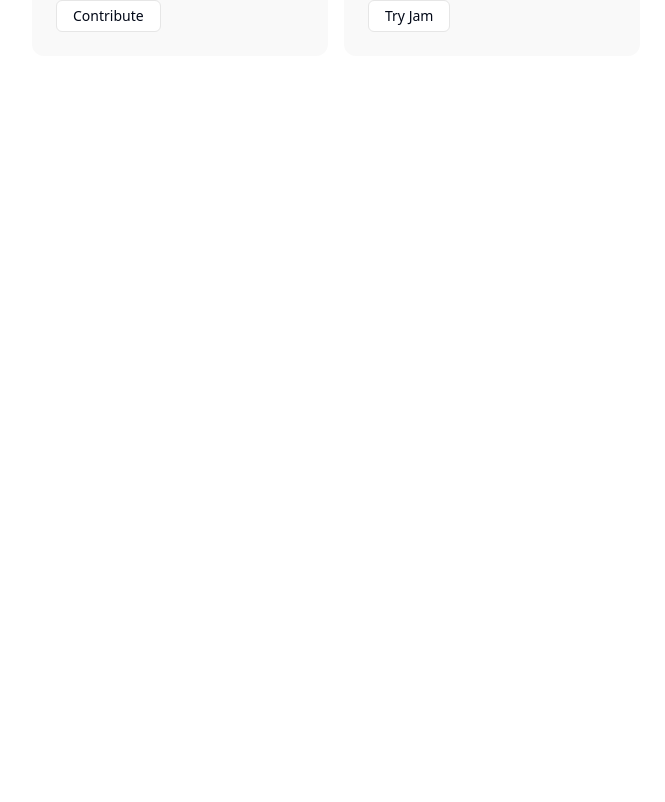
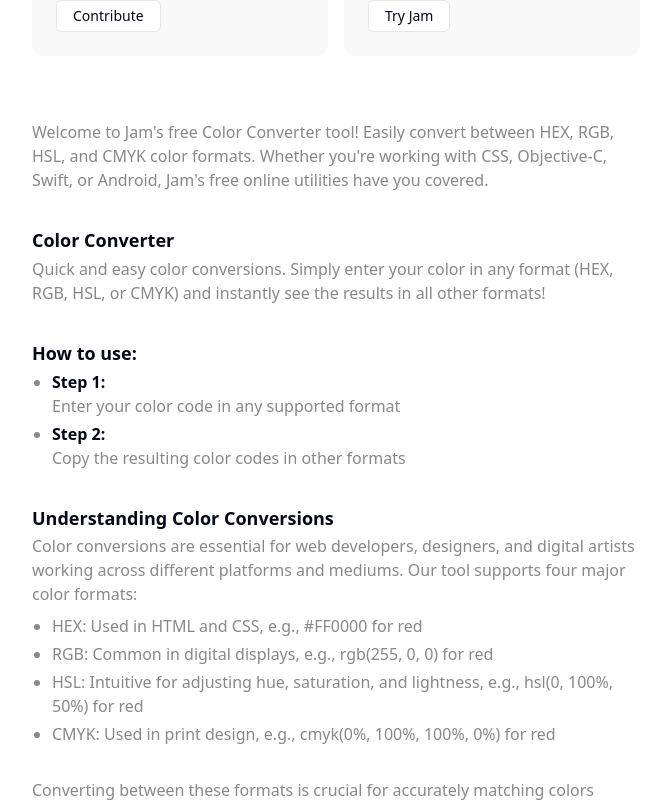
Before and after one commit to jamdotdev/jam-dev-utilities, a Next.js app: page /utilities/color-converter in a window 1280 px wide. Shown: the part 1040-1842 px from the top of the page, without its empty margins (304-969 px from the left). Before the commit the page ends 1160 px from the top, so only its background shows below. Built offline with nearby package versions, Linux system fonts and the light colour scheme.

Commit message:
feat: Add ColorConverterSEO component to ColorConverter page

```diff
--- a/pages/utilities/color-converter.tsx
+++ b/pages/utilities/color-converter.tsx
@@ -23,6 +23,7 @@ import { Input } from "@/components/ds/InputComponent";
 import CodeSnippetRow from "@/components/CodeSnippetRow";
 import CallToActionGrid from "@/components/CallToActionGrid";
 import Meta from "@/components/Meta";
+import ColorConverterSEO from "@/components/seo/ColorConverterSEO";
 
 const DEFAULT_RGB: RGBValues = { r: "0", g: "0", b: "0" };
 const DEFAULT_HSL: HSLValues = { h: "0", s: "0", l: "0" };
@@ -269,6 +270,9 @@ export default function ColorConverter() {
       </section>
 
       <CallToActionGrid />
+      <section className="container max-w-2xl">
+        <ColorConverterSEO />
+      </section>
 
     </main>
   );
```
